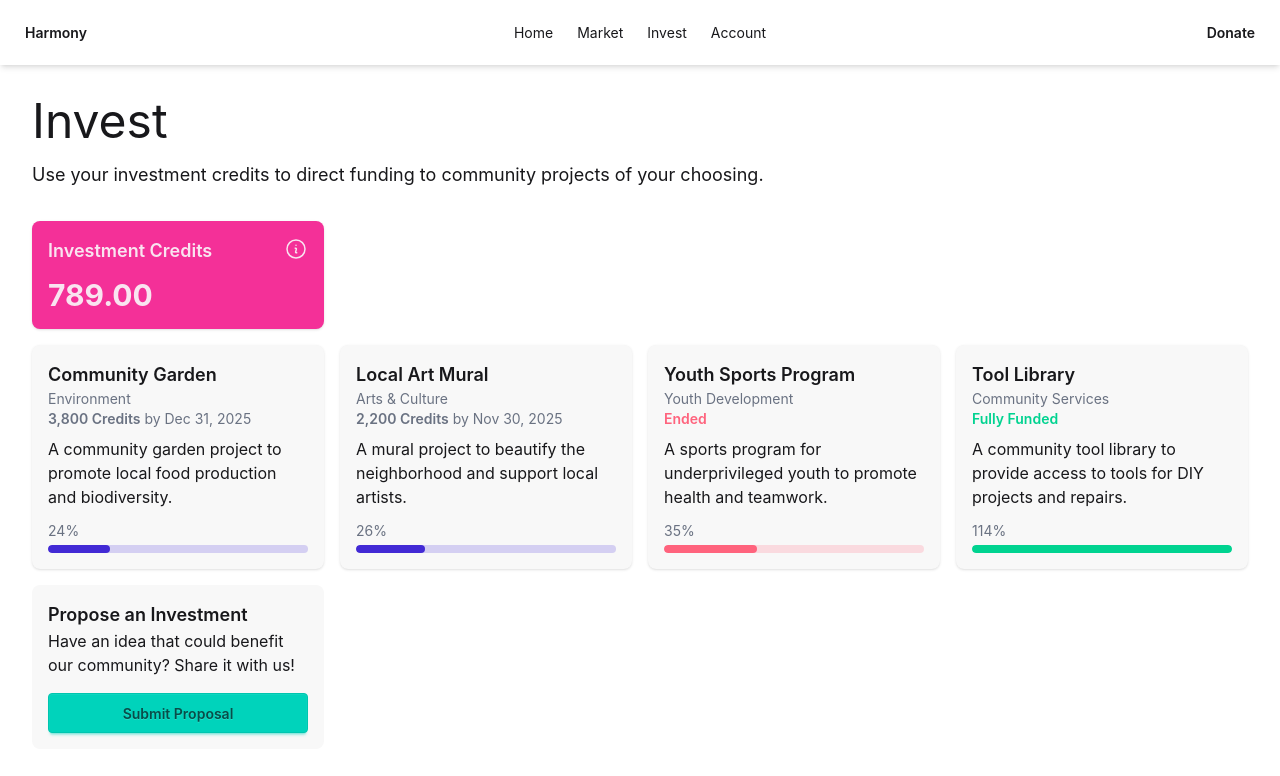
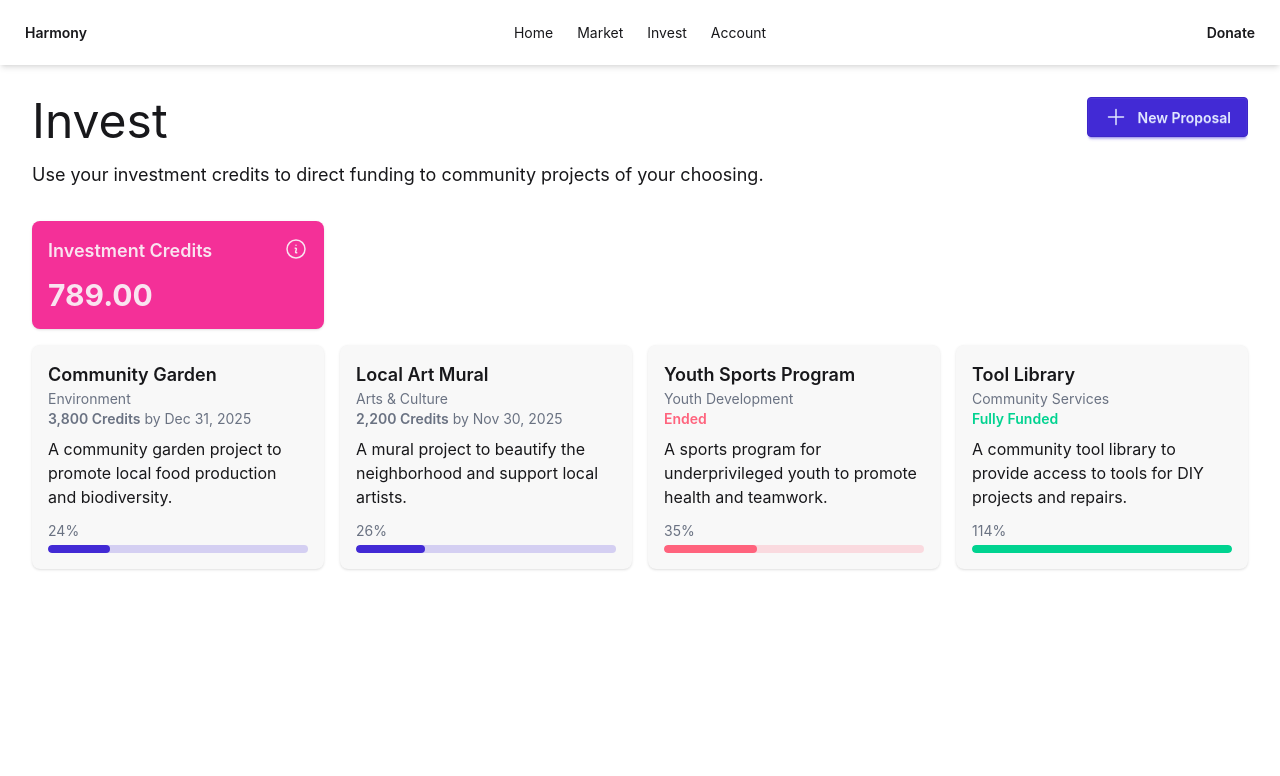
Before and after one commit to dillonfagan/harmony-poc, a Next.js app in the folder apps/consumer/: page /invest in a window 1280 px wide. Shown: the top 776 px of the page. Built offline with nearby package versions, Linux system fonts and the light colour scheme.

Commit message:
chore: Replace proposal card with button.

```diff
--- a/apps/consumer/app/(dashboard)/invest/page.tsx
+++ b/apps/consumer/app/(dashboard)/invest/page.tsx
@@ -1,3 +1,4 @@
+import Plus from "@/components/icons/Plus";
 import { ResponsiveGrid, StretchColumn } from "@/components/layouts";
 import PageHeading from "@/components/PageHeading";
 import InvestmentCreditsCard from "@/views/InvestmentCreditsCard";
@@ -41,7 +42,7 @@ export default function Invest() {
 
   return (
     <StretchColumn>
-      <PageHeading title="Invest" subtitle="Use your investment credits to direct funding to community projects of your choosing." />
+      <PageHeading title="Invest" subtitle="Use your investment credits to direct funding to community projects of your choosing." trailing={<SubmitProposalButton />} />
       <ResponsiveGrid>
         <InvestmentCreditsCard />
       </ResponsiveGrid>
@@ -71,7 +72,6 @@ export default function Invest() {
             </div>
           );
         })}
-        <ProposeInvestmentCard />
       </ResponsiveGrid>
     </StretchColumn>
   );
@@ -86,12 +86,11 @@ type ProjectData = {
   deadline: string;
 };
 
-function ProposeInvestmentCard() {
+function SubmitProposalButton() {
   return (
-    <div className="bg-base-200 card flex flex-col p-2 md:p-4">
-      <h2 className="text-lg font-semibold">Propose an Investment</h2>
-      <p className="mb-4">Have an idea that could benefit our community? Share it with us!</p>
-      <button className="btn btn-accent">Submit Proposal</button>
-    </div>
+    <button className="btn btn-primary">
+      <span className="md:mr-1"><Plus /></span>
+      <span className="hidden md:inline">New Proposal</span>
+    </button>
   );
 }
--- a/apps/consumer/components/PageHeading.tsx
+++ b/apps/consumer/components/PageHeading.tsx
@@ -1,12 +1,13 @@
 type Props = {
   title: string;
   subtitle?: string;
+  trailing?: React.ReactNode;
 };
 
-export default function PageHeading({ title, subtitle }: Props) {
+export default function PageHeading({ title, subtitle, trailing }: Props) {
   return (
     <div className="mb-4">
-      <h1 className="text-4xl lg:text-5xl">{title}</h1>
+      <div className="flex flex-row justify-between"><h1 className="text-4xl lg:text-5xl">{title}</h1>{trailing}</div>
       {subtitle && <span className="block text-lg mt-4">{subtitle}</span>}
     </div>
   );
--- /dev/null
+++ b/apps/consumer/components/icons/Plus.tsx
@@ -0,0 +1,7 @@
+export default function Plus() {
+  return (
+    <svg xmlns="http://www.w3.org/2000/svg" fill="none" viewBox="0 0 24 24" strokeWidth={1.5} stroke="currentColor" className="size-6">
+      <path strokeLinecap="round" strokeLinejoin="round" d="M12 4.5v15m7.5-7.5h-15" />
+    </svg>
+  );
+}
```
